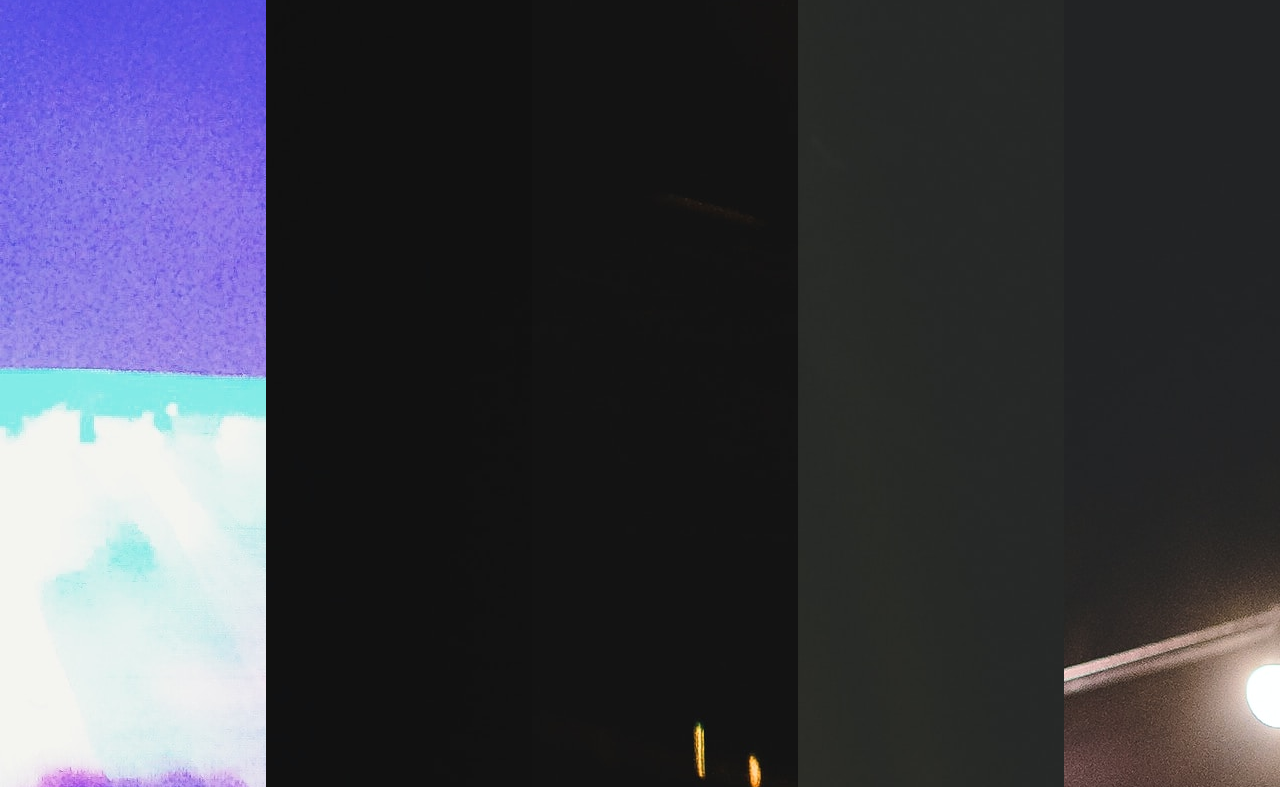
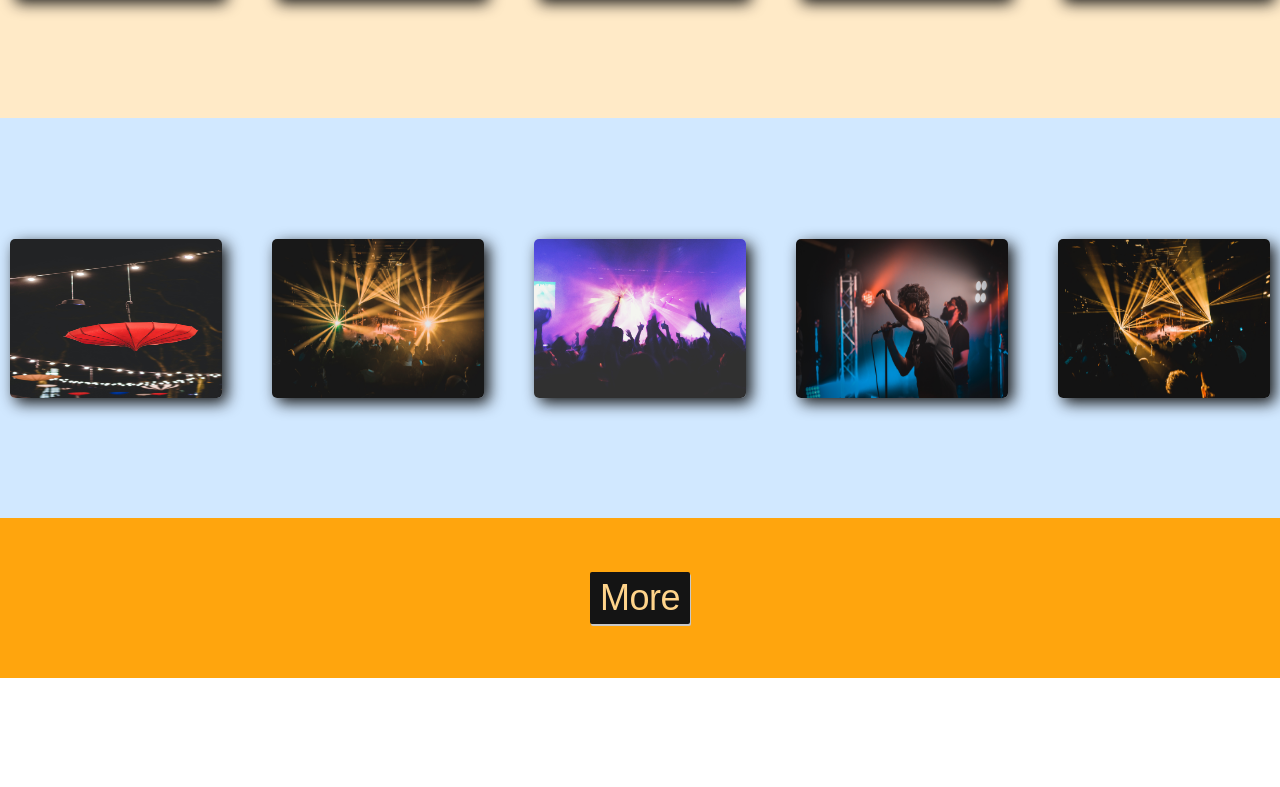
Before and after one commit to atharv2608/O2-The-Fest, a React (Create React App) app in the folder frontend/: page /gallery in a window 1280 px wide. Shown: the part 353-1140 px from the top of the page. After the commit the page ends 1031 px from the top, so only its background shows below. Built offline with nearby package versions, Linux system fonts and the light colour scheme.

Commit message:
css tweaks
css file

```diff
--- a/frontend/src/components/GalleryPage.module.css
+++ b/frontend/src/components/GalleryPage.module.css
@@ -1,37 +1,68 @@
-.container {
-  padding: 50px 10px 20px 10px;
-  background-color: var(--accent-color2);
+button {
+  background-color: var(--text-color-dark);
+  color: var(--accent-color1);
+  border-radius: 2px;
 }
 
-.card {
-  background-color: var(--accent-color3);
-  color: white;
-  /* padding: 1rem; */
-  aspect-ratio: 4/3;
+.btnSection {
+  background-color: var(--accent-primary);
+  display: flex;
+  justify-content: center;
+  align-items: center;
+  height: 20vh;
 }
 
-.card img {
-  aspect-ratio: 4/3;
-  width: 100%;
+.swiper {
+  width: 100vw;
+  height: 50vh;
+  background-color: var(--accent-color2);
+  /* border: 2px solid black; */
+  padding: 0px 10px;
 }
 
-.cards {
-  max-width: 1200px;
-  margin: 0 auto;
-  display: grid;
-  grid-gap: 1.5rem;
+.swiper:nth-child(2) {
+  background-color: var(--accent-color3);
 }
 
-/* Screen larger than 600px? 2 column */
-@media (min-width: 600px) {
-  .cards {
-    grid-template-columns: repeat(2, 1fr);
-  }
+.slide {
+  /* font-size: 18px; */
+  background-position: center;
+  /* background-position: center; */
+  background-size: cover;
+  /* Center slide text vertically */
+  display: flex;
+  justify-content: center;
+  align-items: center;
+  /* gap: 2rem; */
+  /* padding-bottom: 20px; */
+  aspect-ratio: 4/3;
+  /* margin: 5px; */
 }
 
-/* Screen larger than 900px? 3 columns */
-@media (min-width: 900px) {
-  .cards {
-    grid-template-columns: repeat(3, 1fr);
-  }
+.slide img {
+  /* height: 180px;  */
+  /* padding: 1px; */
+  margin: 15px;
+  width: 100%;
+  /* height: 60%; */
+  aspect-ratio: 4/3;
+  display: block;
+  /* border: 1px solid var(--accent-color2); */
+  box-shadow: 5px 5px 15px var(--text-color-dark);
+  border-radius: 5px;
+  /* object-fit: contain; */
 }
+
+.header {
+  padding: 10px;
+  background-color: var(--text-color-dark);
+  height: 10vh;
+  min-height: 78px;
+  display: flex;
+  justify-content: center;
+  align-items: center;
+}
+
+.header h1 {
+  color: var(--accent-primary)
+}
```
